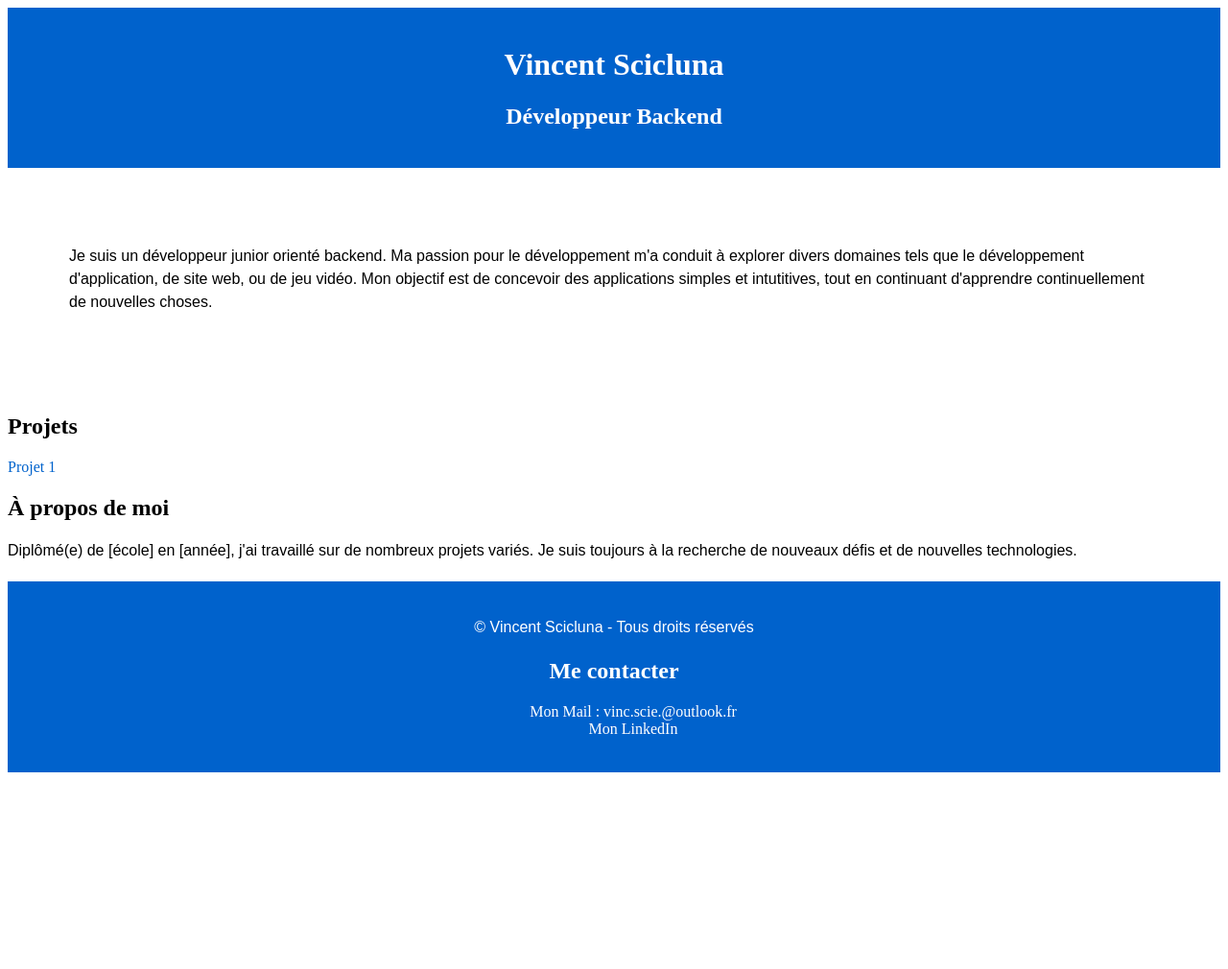
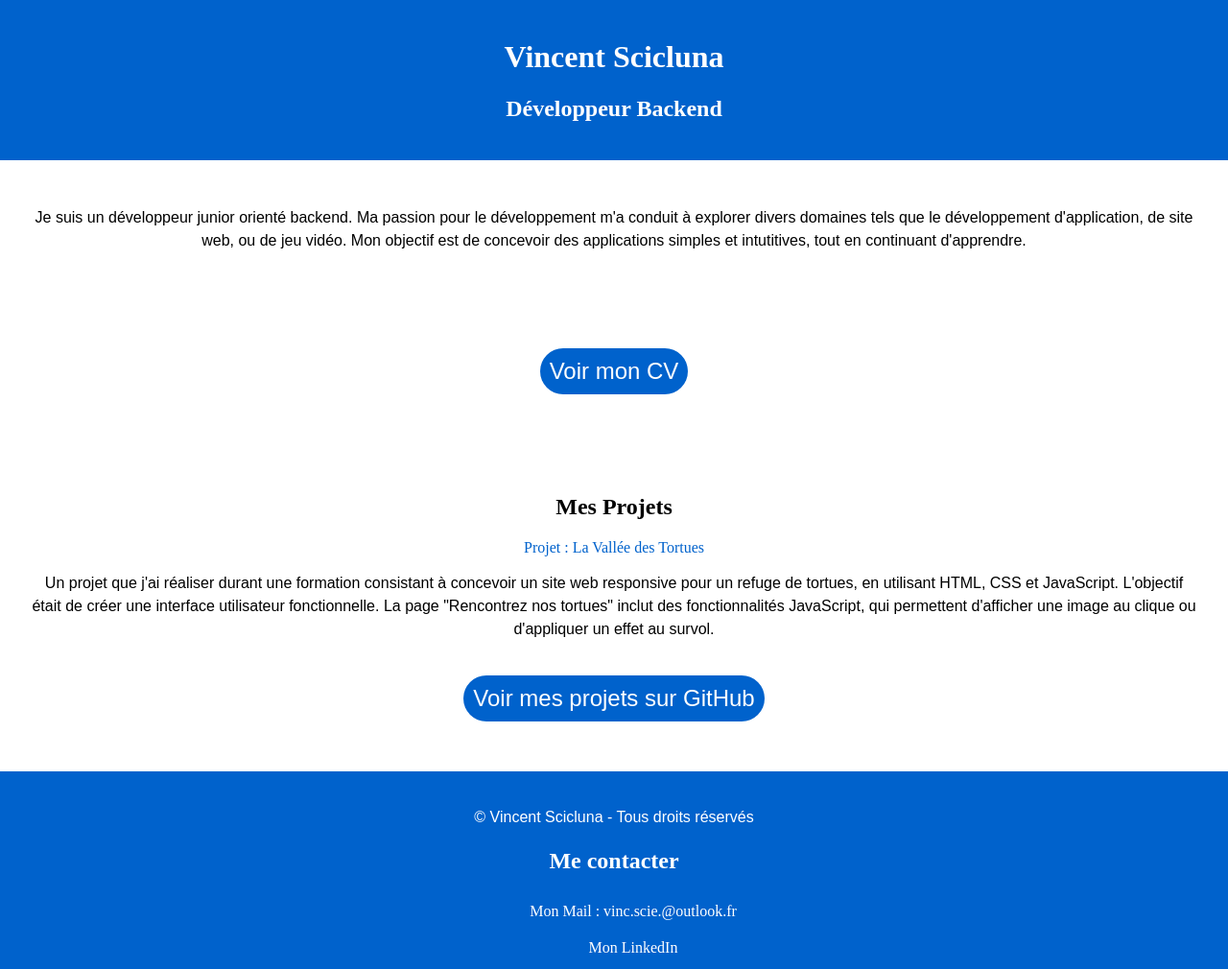
Before and after one commit to VincSci/vincsci.github.io, a plain HTML site: page index.html in a window 1280 px wide. Shown: the whole page at 96% size. Before the commit the page ends 813 px from the top, so only its background shows below. Drawn offline with Linux system fonts and the light colour scheme.

Commit message:
Mise à jour du code

```diff
--- a/index.html
+++ b/index.html
@@ -16,17 +16,30 @@
             <p>
                 Je suis un développeur junior orienté backend.
                 Ma passion pour le développement m'a conduit à explorer divers domaines tels que le développement d'application, de site web, ou de jeu vidéo.
-                Mon objectif est de concevoir des applications simples et intutitives, tout en continuant d'apprendre continuellement de nouvelles choses.
+                Mon objectif est de concevoir des applications simples et intutitives, tout en continuant d'apprendre.
+            </p>
+        </section>
+        <section class="cv">
+            <p>
+                <button>
+                    <a href="CV-Vincent_Scicluna.pdf" target="_blank" download="CV-Vincent_Scicluna">Voir mon CV</a>
+                </button>
             </p>
         </section>
         <section class="projects">
-            <h2>Projets</h2>
-            <a href="projet1.html">Projet 1</a>
-            </section>
-        <section class="about-me">
-            <h2>À propos de moi</h2>
+            <h2>Mes Projets</h2>
+            <a href="projets/projet_refuge_tortue/index.html" target="_blank">Projet : La Vallée des Tortues</a>
             <p>
-                Diplômé(e) de [école] en [année], j'ai travaillé sur de nombreux projets variés. Je suis toujours à la recherche de nouveaux défis et de nouvelles technologies.
+                Un projet que j'ai réaliser durant une formation consistant à concevoir un site web responsive pour un refuge de tortues,
+                en utilisant HTML, CSS et JavaScript.
+                L'objectif était de créer une interface utilisateur fonctionnelle.
+                La page "Rencontrez nos tortues" inclut des fonctionnalités JavaScript,
+                qui permettent d'afficher une image au clique ou d'appliquer un effet au survol.
+            </p>
+            <p>
+                <button>
+                    <a href="https://github.com/VincSci?tab=repositories">Voir mes projets sur GitHub</a>
+                </button>
             </p>
         </section>
     </main>
@@ -34,8 +47,12 @@
         <p>© Vincent Scicluna - Tous droits réservés</p>
         <h2>Me contacter</h2>
         <ul>
-            <li><a href="mailto:vinc.scie@outlook.fr">Mon Mail : vinc.scie.@outlook.fr</a></li>
-            <li><a href="https://www.linkedin.com/in/vincent-scicluna">Mon LinkedIn</a></li>
+            <li>
+                <a href="mailto:vinc.scie@outlook.fr">Mon Mail : vinc.scie.@outlook.fr</a>
+            </li>
+            <li>
+                <a href="https://www.linkedin.com/in/vincent-scicluna">Mon LinkedIn</a>
+            </li>
         </ul>
     </footer>
 </body>
--- a/styles.css
+++ b/styles.css
@@ -1,3 +1,8 @@
+/* Style général */
+body {
+  margin: auto;
+}
+
 /* Style pour l'en-tête */
 header {
   background-color: #0062cc;
@@ -6,19 +11,36 @@ header {
   padding: 20px;
 }
 
-/* Style pour le paragraphe de texte */
+/* Style pour les paragraphes de texte */
 p {
   font-family: Arial, sans-serif;
   font-size: 16px;
   line-height: 1.5;
   margin-bottom: 20px;
+  text-align: center;
 }
 
-.about {
+.about, .cv, .projects {
   display: flex;
   justify-content: center;
   align-items: center;
-  padding: 4rem;
+  padding: 2rem;
+}
+
+button{
+  border: 0px;
+  padding: 10px;
+  font-size: 1.5em;
+  background-color: #0062cc;
+  border-radius: 24px;
+}
+
+button a{
+  color: #FFFFFF;
+}
+
+.projects {
+  flex-direction: column;
 }
 
 /* Style pour le lien */
@@ -40,8 +62,13 @@ footer ul {
   list-style-type: none;
 }
 
+footer li {
+  padding: 10px;
+}
+
 /* Style pour les liens du pied de page */
 footer a {
   color: #fff;
   text-decoration: none;
+  font-size: 16px;
 }
```
